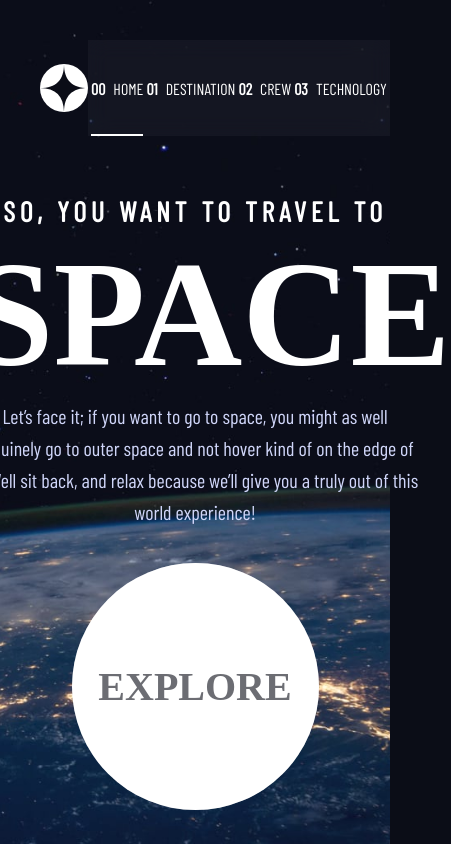
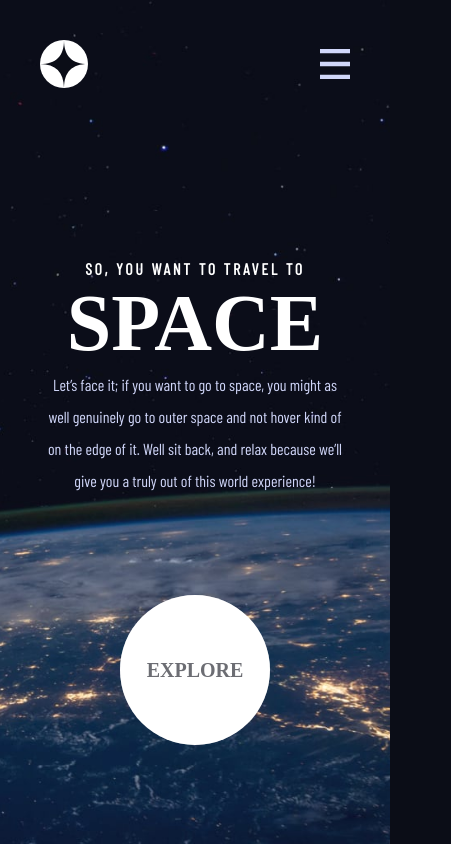
Before and after one commit to alt-art/space-tourism-website, a React (Vite) app: page / in a window 390 px wide. Shown: the whole page, 451 px wide, since content can reach past the window. Built offline with nearby package versions, Linux system fonts and the light colour scheme; a web font is replaced by a local one.

Commit message:
feat(home): Add resposive mobile for home page

```diff
--- a/src/components/Header.tsx
+++ b/src/components/Header.tsx
@@ -1,6 +1,8 @@
+import { useEffect, useMemo, useState } from 'react';
 import styled from "styled-components";
 import logo from "../assets/icons/logo.svg";
 import NavLink from "./NavLink";
+import hamburgerIcon from "../assets/icons/icon-hamburger.svg";
 
 const HeaderStyled = styled.header`
   display: flex;
@@ -48,11 +50,30 @@ const Nav = styled.nav`
   }
 `;
 
+const NavModalButton = styled.button`
+  background: url(${hamburgerIcon}) no-repeat;
+  background-position: center;
+  background-size: cover;
+  border: none;
+  width: 30px;
+  height: 30px;
+  margin-right: 40px;
+`;
+
 function Header() {
+  const [width, setWidth] = useState(window.innerWidth);
+
+  useEffect(() => {
+    window.addEventListener("resize",() => setWidth(window.innerWidth));
+  }, []);
+
+  const isMobile = useMemo(() => width < 535, [width]);
+
   return (
     <HeaderStyled>
       <Logo src={logo} alt="logo" />
       <Line />
+      {!isMobile ? (
       <Nav>
         <NavLink to="/">
           <strong>00</strong>HOME
@@ -67,6 +88,9 @@ function Header() {
           <strong>03</strong>TECHNOLOGY
         </NavLink>
       </Nav>
+      ) : (
+        <NavModalButton />
+      )}
     </HeaderStyled>
   );
 }
--- a/src/components/Title/index.tsx
+++ b/src/components/Title/index.tsx
@@ -36,6 +36,23 @@ const Title = styled.h1<StyledTitleProps>`
       }
     }};
   }
+
+  @media (max-width: 480px) {
+    ${({ heading = 'h1' }) => {
+      switch (heading) {
+        case 'h1':
+          return 'font-size: 80px';
+        case 'h2':
+          return 'font-size: 60px';
+        case 'h3':
+          return 'font-size: 32px';
+        case 'h4':
+          return 'font-size: 24px';
+        default:
+          return 'font-size: 80px';
+      }
+    }};
+  }
 `;
 
 export const SubHeading = styled.h2`
--- a/src/index.scss
+++ b/src/index.scss
@@ -12,6 +12,5 @@ body {
   color: #D0D6F9;
   font-size: 20px;
   font-size: 20px;
-  overflow-y: hidden;
   overflow-x: hidden;
 }
--- a/src/pages/Home.tsx
+++ b/src/pages/Home.tsx
@@ -18,6 +18,11 @@ const TopTitle = styled.h2`
   color: #fff;
   font-family: 'Barlow Condensed';
   letter-spacing: 4.72px;
+
+  @media (max-width: 480px) {
+    font-size: 16px;
+    letter-spacing: 2.72px;
+  }
 `;
 
 const TextContainer = styled.div`
@@ -29,6 +34,13 @@ const TextContainer = styled.div`
 
   @media (max-width: 768px) {
     text-align: center;
+  }
+
+  @media (max-width: 480px) {
+    width: 300px;
+    p {
+      font-size: 16px;
+    }
   }
 `;
 
@@ -50,6 +62,11 @@ const CircleText = styled.div`
     border-radius: 50%;
     background-color: #ffffff65;
     position: absolute;
+
+    @media (max-width: 480px) {
+      width: calc(150px);
+      height: calc(150px);
+    }
   }
 
   &:hover::before {
@@ -60,6 +77,20 @@ const CircleText = styled.div`
     background-color: #ffffff65;
     position: absolute;
     animation: circle 2s ease-in-out infinite reverse;
+
+    @media (max-width: 480px) {
+      width: calc(150px);
+      height: calc(150px);
+    }
+  }
+
+  @media (max-width: 480px) {
+    width: 150px;
+    height: 150px;
+
+    h1 {
+      font-size: 20px;
+    }
   }
 
   @keyframes circle {
```
